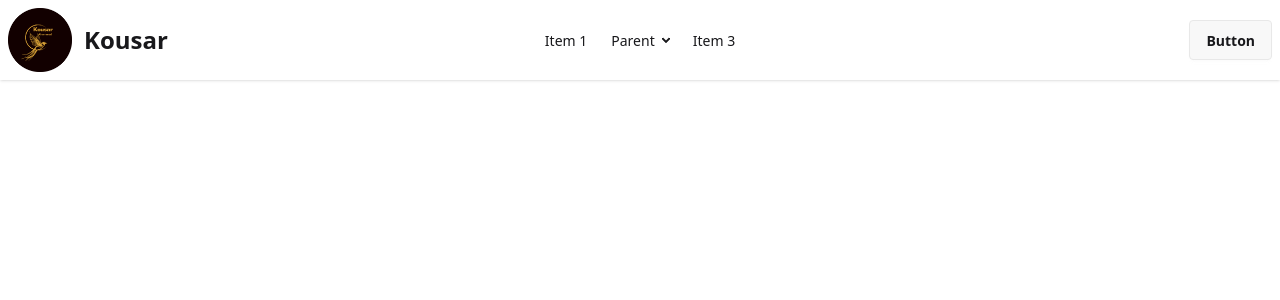
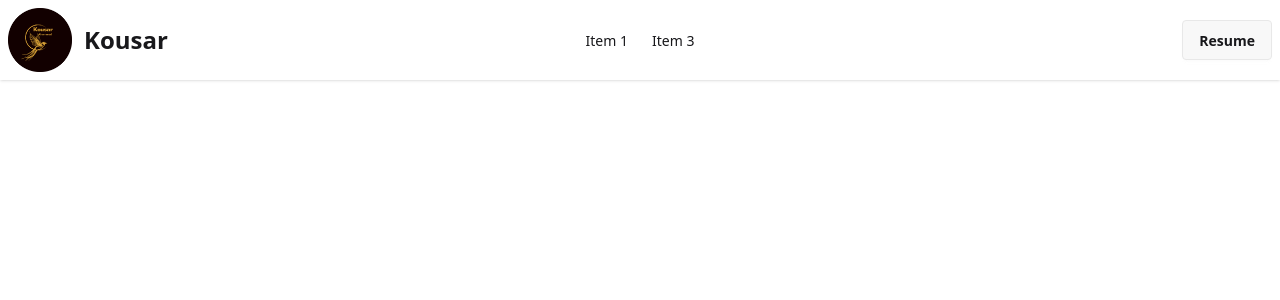
Before and after one commit to kousar-21/my-portfolio-website, a React (Vite) app: page / in a window 1280 px wide. Shown: the top 300 px of the page. Built offline with nearby package versions, Linux system fonts and the light colour scheme.

Commit message:
Little modify in the navbar

```diff
--- a/src/component/Navber/Navbar.jsx
+++ b/src/component/Navber/Navbar.jsx
@@ -14,13 +14,6 @@ const Navbar = () => {
                             tabIndex={0}
                             className="menu menu-sm dropdown-content bg-base-100 rounded-box z-1 mt-3 w-52 p-2 shadow">
                             <li><a>Item 1</a></li>
-                            <li>
-                                <a>Parent</a>
-                                <ul className="p-2">
-                                    <li><a>Submenu 1</a></li>
-                                    <li><a>Submenu 2</a></li>
-                                </ul>
-                            </li>
                             <li><a>Item 3</a></li>
                         </ul>
                     </div>
@@ -31,20 +24,11 @@ const Navbar = () => {
                 <div className="navbar-center hidden lg:flex">
                     <ul className="menu menu-horizontal px-1">
                         <li><a>Item 1</a></li>
-                        <li>
-                            <details>
-                                <summary>Parent</summary>
-                                <ul className="p-2">
-                                    <li><a>Submenu 1</a></li>
-                                    <li><a>Submenu 2</a></li>
-                                </ul>
-                            </details>
-                        </li>
                         <li><a>Item 3</a></li>
                     </ul>
                 </div>
                 <div className="navbar-end">
-                    <a className="btn">Button</a>
+                    <a className="btn">Resume</a>
                 </div>
             </div>
         </div>
```
